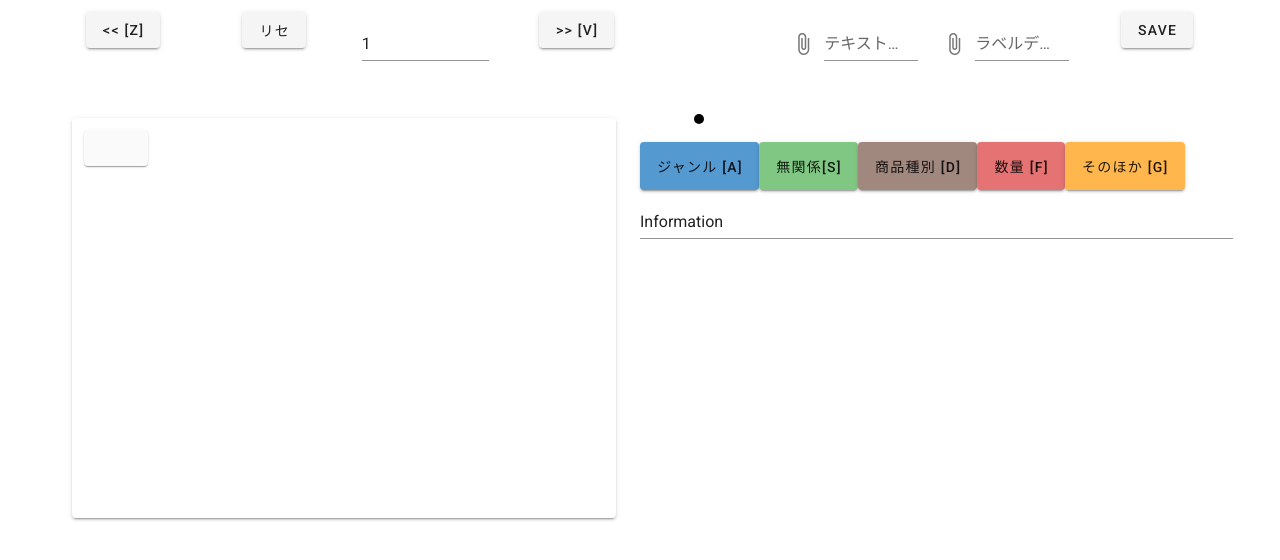
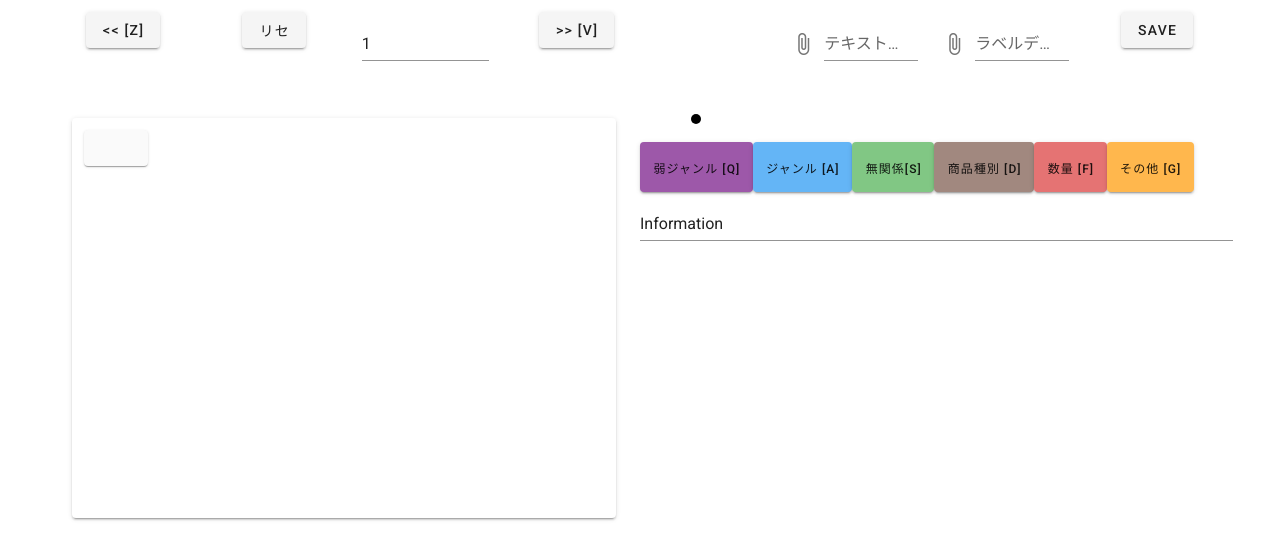
Before and after one commit to HN410/SecondhandAnnotator, a Vue app: page / in a window 1280 px wide. Shown: the top 560 px of the page. Built offline with nearby package versions, Linux system fonts and the light colour scheme.

Commit message:
add new Button

```diff
--- a/src/App.vue
+++ b/src/App.vue
@@ -30,20 +30,23 @@ export default {
     onKeydown(event) {
       var code;
       switch(event.key){
+        case "q":
+          code = 0;
+          break
         case 'a':
-          code = 0;
+          code = 1;
           break;
         case 's':
-          code = 1;
+          code = 2;
           break;
         case 'd':
-          code = 2;
+          code = 3;
           break;
         case 'f':
-          code = 3;
+          code = 4;
           break;
         case 'g':
-          code = 4;
+          code = 5;
           break;
         case 'z':
           this.$refs.main.addPage(-1);
--- a/src/components/Common.js
+++ b/src/components/Common.js
@@ -1,7 +1,7 @@
 const COLOR_LIGHTEN = " lighten-"
-const COLORS = ["blue", "green", "brown", "red", "orange"];
+const COLORS = ["purple", "blue", "green", "brown", "red", "orange"];
 const COLOR_DEFAULT = "grey lighten-5";
-const TAG_LIST = ["ジャンル [a]","無関係[s]", "商品種別 [d]", "数量 [f]", "そのほか [g]", ];
+const TAG_LIST = ["弱ジャンル [q]", "ジャンル [a]","無関係[s]", "商品種別 [d]", "数量 [f]", "その他 [g]", ];
 const EXTENSION = -1;
 function arrayEqual(a, b) {
     if (a === void 0){
--- a/src/components/TextPane.vue
+++ b/src/components/TextPane.vue
@@ -92,14 +92,14 @@ export default {
       this.buttonClicked(index, 0, true);
     },
     buttonRClicked(index) {
-      // 数量以外
-      if (this.nowTag != 3 && this.nowTag != 1) {
+      // 数量, 無関係以外
+      if (this.nowTag != 4 && this.nowTag != 2) {
         this.buttonClicked(index, 2, false);
       }
     },
     buttonRShiftClicked(index) {
-      // 数量以外
-      if (this.nowTag != 3 && this.nowTag != 1) {
+      // 数量, 無関係以外
+      if (this.nowTag != 4 && this.nowTag != 2) {
         this.buttonClicked(index, 2, true);
       }
     },
--- a/src/components/TogglePane.vue
+++ b/src/components/TogglePane.vue
@@ -1,6 +1,6 @@
 <template>
   <v-container>
-    <v-row class="text-center">
+    <v-row class="text-center" >
       <v-btn-toggle
         v-model="toggleSelected"
         v-on:change="changeSelected"
@@ -14,7 +14,7 @@
             </v-col>
           </v-row>
           <v-row>
-            <v-btn :color="getColor(index)"> {{ item }}</v-btn>
+            <v-btn :color="getColor(index)" small height=50> {{ item }}</v-btn>
           </v-row>
         </v-col>
       </v-btn-toggle>
```
